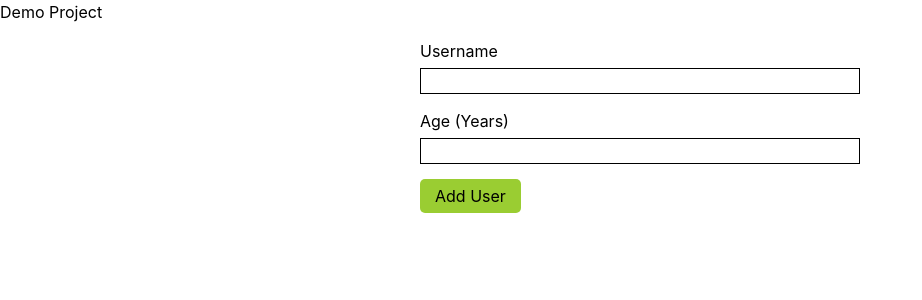
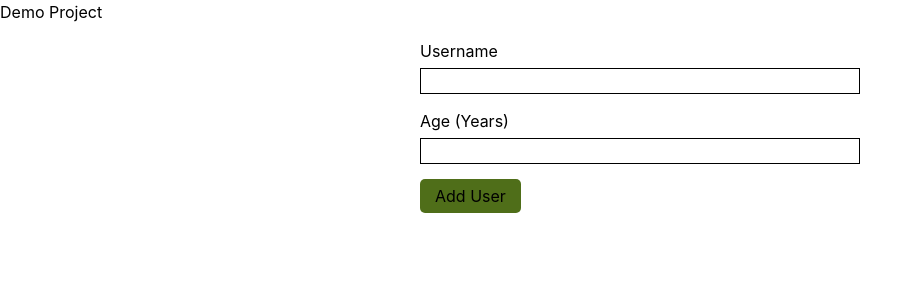
Before and after one commit to YaronMiro/starter-project-react-typescript-tailwind, a React (Create React App) app: page / in a window 1280 px wide. Shown: the top 300 px of the page, without its empty margins (0-922 px from the left). Built offline with nearby package versions, Linux system fonts and the light colour scheme.

Commit message:
adding foem elements

```diff
--- a/src/components/UI/SubmitButton.tsx
+++ b/src/components/UI/SubmitButton.tsx
@@ -2,12 +2,17 @@ import React from 'react'
 
 type SubmitButtonProps = {
     text: string
+    disabled?: boolean
 }
 
 const SubmitButton: React.FC<SubmitButtonProps> = (props) => {
+    const { text, disabled } = props
+
     return (
         <div className="form-group">
-            <button type="submit">{props.text}</button>
+            <button disabled={disabled} type="submit">
+                {text}
+            </button>
         </div>
     )
 }
--- a/src/components/Users/AddUser/index.tsx
+++ b/src/components/Users/AddUser/index.tsx
@@ -9,31 +9,65 @@ type FormData = {
 }
 
 const AddUser: React.FC = () => {
+
     const initialFormData: FormData = {
         isValid: false,
     }
 
+    // const updateFormData = (previousFormData) => {
+
+    //     return {
+    //         ...previousFormData,
+
+    //     }
+
+    // }
+
     const [formData, setFormData] = useState<FormData>(initialFormData)
 
-    const onSubmit = (event: React.FormEvent<HTMLFormElement>) => {
-        // Preventing the page from reloading
+    const onUserNameChange = (fullName: string) => {
+        console.log('onUserNameChange', fullName)
+
+        setFormData((previousFormData) => {
+            return {
+                ...previousFormData,
+                fullName,
+            }
+        })
+    }
+
+    const onUserAgeChange = (age: string) => {
+        console.log('onUserAgeChange', age)
+
+        setFormData((previousFormData) => {
+            return {
+                ...previousFormData,
+                age: +age,
+            }
+        })
+    }
+
+    const onSubmitHandler = (event: React.FormEvent<HTMLFormElement>) => {
         event.preventDefault()
         console.log('from submitted')
     }
 
+    console.log(formData)
+    console.log(!formData.isValid)
+
     return (
-        <form onSubmit={onSubmit} className="main-form">
+        <form onSubmit={onSubmitHandler} className="main-form">
             <TextField
                 label="Username"
                 id="user-name"
-                onChange={(value) => console.log({ value })}
+                onChange={onUserNameChange}
             />
             <TextField
                 label="Age (Years)"
                 id="user-age"
-                onChange={(value) => console.log({ value })}
+                onChange={onUserAgeChange}
             />
-            <SubmitButton text="Add User" />
+            <SubmitButton text="Add User" disabled={!formData.isValid} />
         </form>
     )
 }
--- a/src/index.scss
+++ b/src/index.scss
@@ -39,5 +39,10 @@ code {
     border-radius: 5px;
     background-color: yellowgreen;
     padding: 5px 15px;
-    min-width: 100px
+    min-width: 100px;
+
+    &:disabled {
+        background-color: rgb(79, 110, 25);
+    }
+
   }
```
